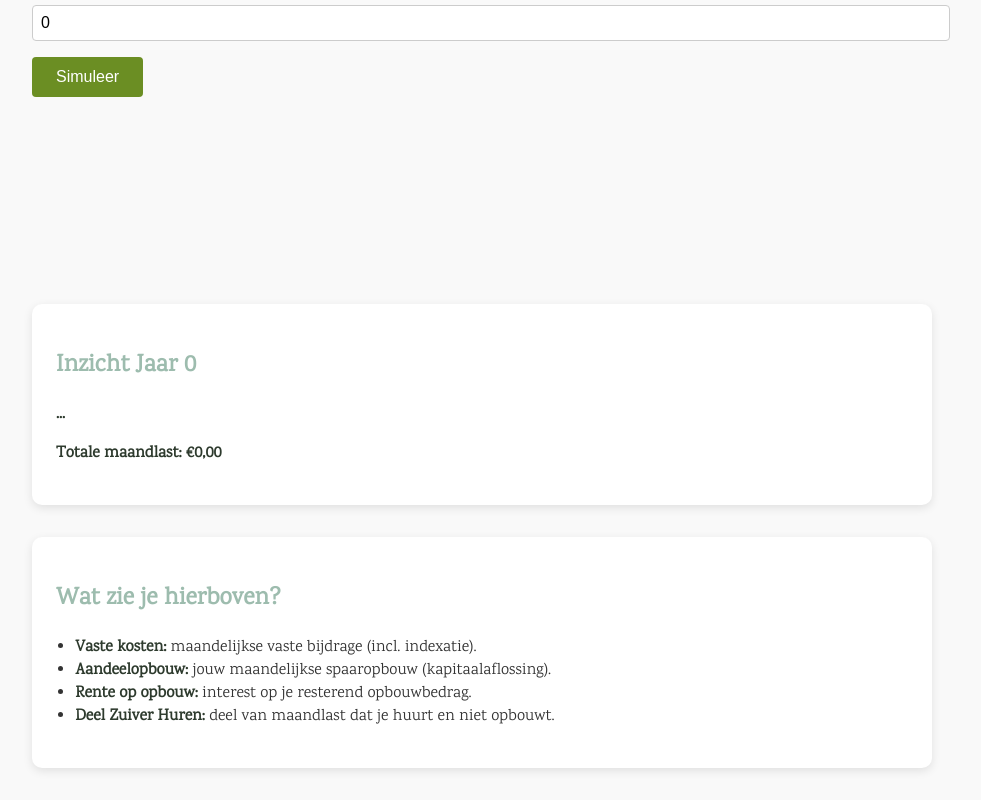
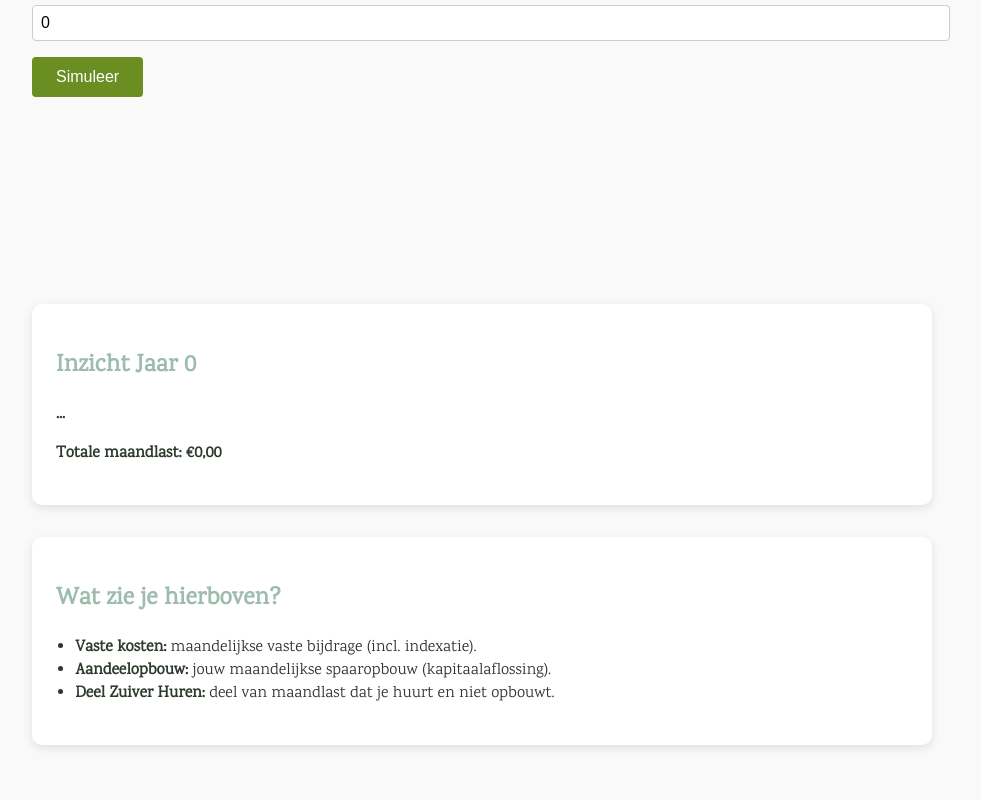
Before and after one commit to jessemertens/wooncoop-rekentool, a plain HTML site: page index.html in a window 1280 px wide. Shown: the part 590-1390 px from the top of the page, without its empty margins (158-1139 px from the left). After the commit the page ends 1367 px from the top, so only its background shows below. Drawn offline with nearby package versions, Linux system fonts and the light colour scheme.

Commit message:
Update index.html

```diff
--- a/index.html
+++ b/index.html
@@ -50,7 +50,6 @@
       <ul>
         <li><strong>Vaste kosten:</strong> maandelijkse vaste bijdrage (incl. indexatie).</li>
         <li><strong>Aandeelopbouw:</strong> jouw maandelijkse spaaropbouw (kapitaalaflossing).</li>
-        <li><strong>Rente op opbouw:</strong> interest op je resterend opbouwbedrag.</li>
         <li><strong>Deel Zuiver Huren:</strong> deel van maandlast dat je huurt en niet opbouwt.</li>
       </ul>
     </div>
```
